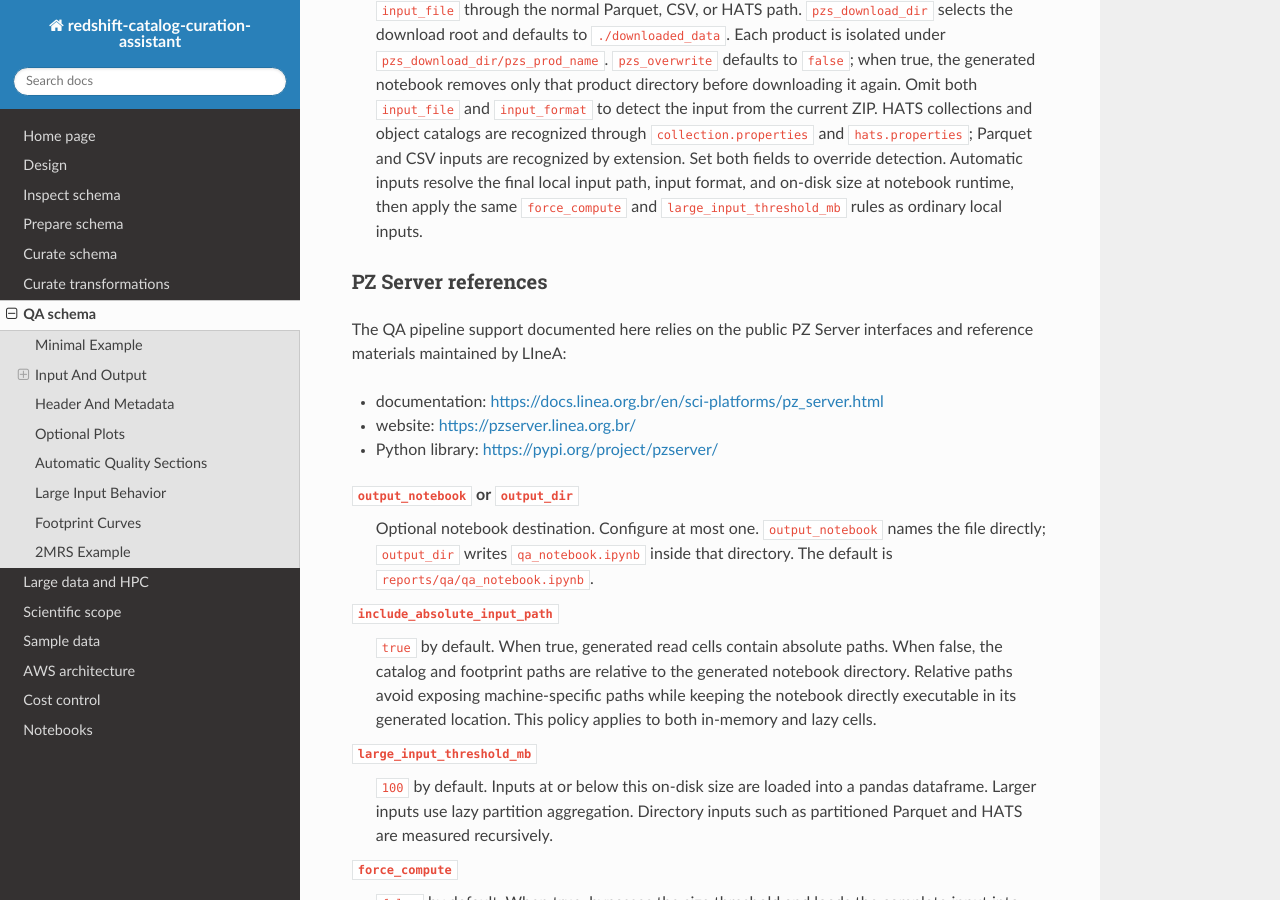
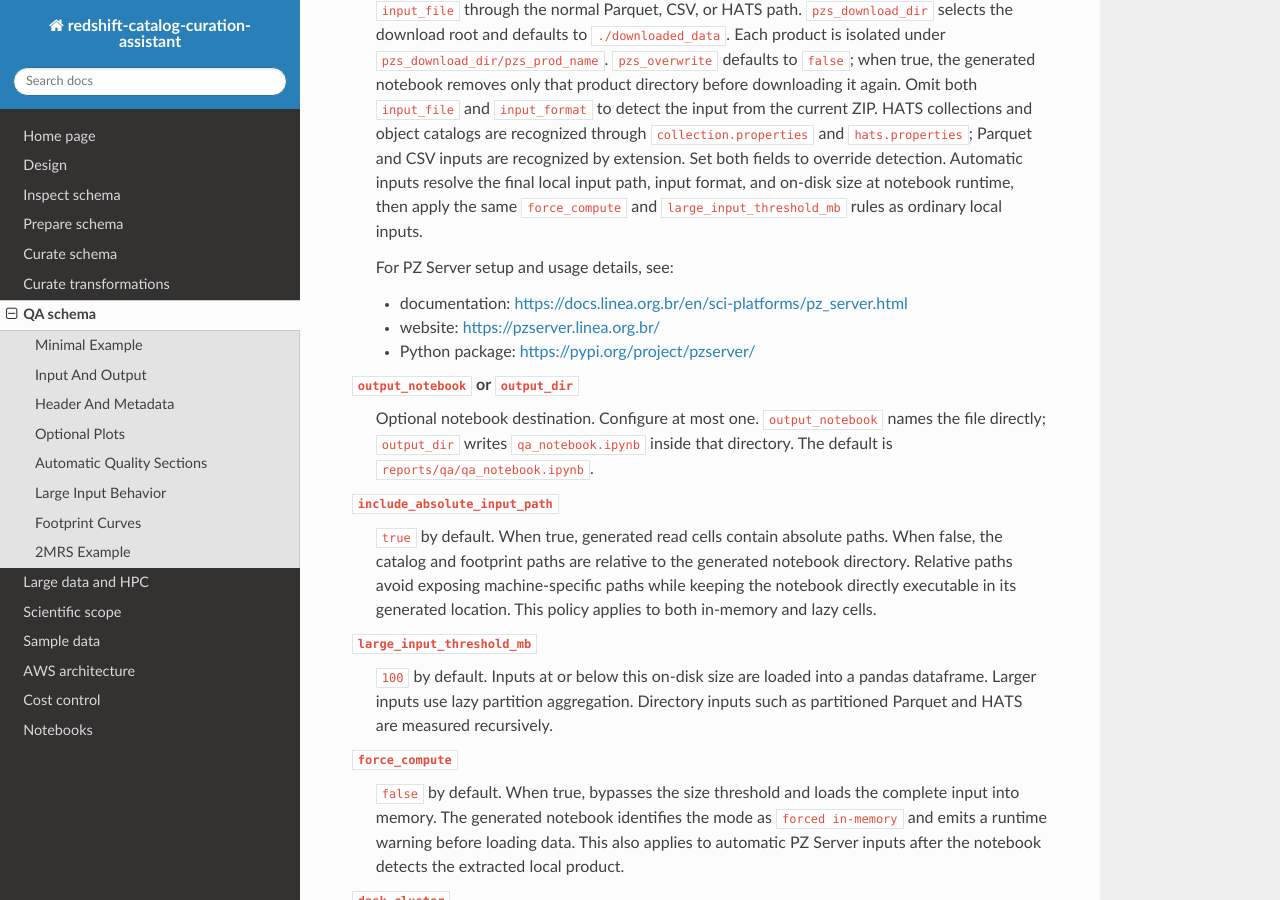
Before and after one commit to linea-it/redshift-catalog-curation-assistant, a Sphinx documentation site: the page built from docs/qa-schema.rst, in a window 1280 px wide and 900 px high, scrolled down 1019 px. Built offline with Sphinx 7.4.7 and the Read the Docs theme 3.1.0, drawn with Linux system fonts in a browser that asks for light colours; pages that are not in the unit, such as notebooks, are missing from menus.

Commit message:
Updating qa docs

```diff
--- a/docs/qa-schema.rst
+++ b/docs/qa-schema.rst
@@ -58,15 +58,11 @@
   ``force_compute`` and ``large_input_threshold_mb`` rules as ordinary local
   inputs.
 
-PZ Server references
-^^^^^^^^^^^^^^^^^^^^
+  For PZ Server setup and usage details, see:
 
-The QA pipeline support documented here relies on the public PZ Server
-interfaces and reference materials maintained by LIneA:
-
-- documentation: https://docs.linea.org.br/en/sci-platforms/pz_server.html
-- website: https://pzserver.linea.org.br/
-- Python library: https://pypi.org/project/pzserver/
+  - documentation: https://docs.linea.org.br/en/sci-platforms/pz_server.html
+  - website: https://pzserver.linea.org.br/
+  - Python package: https://pypi.org/project/pzserver/
 
 ``output_notebook`` or ``output_dir``
   Optional notebook destination. Configure at most one. ``output_notebook``
```
